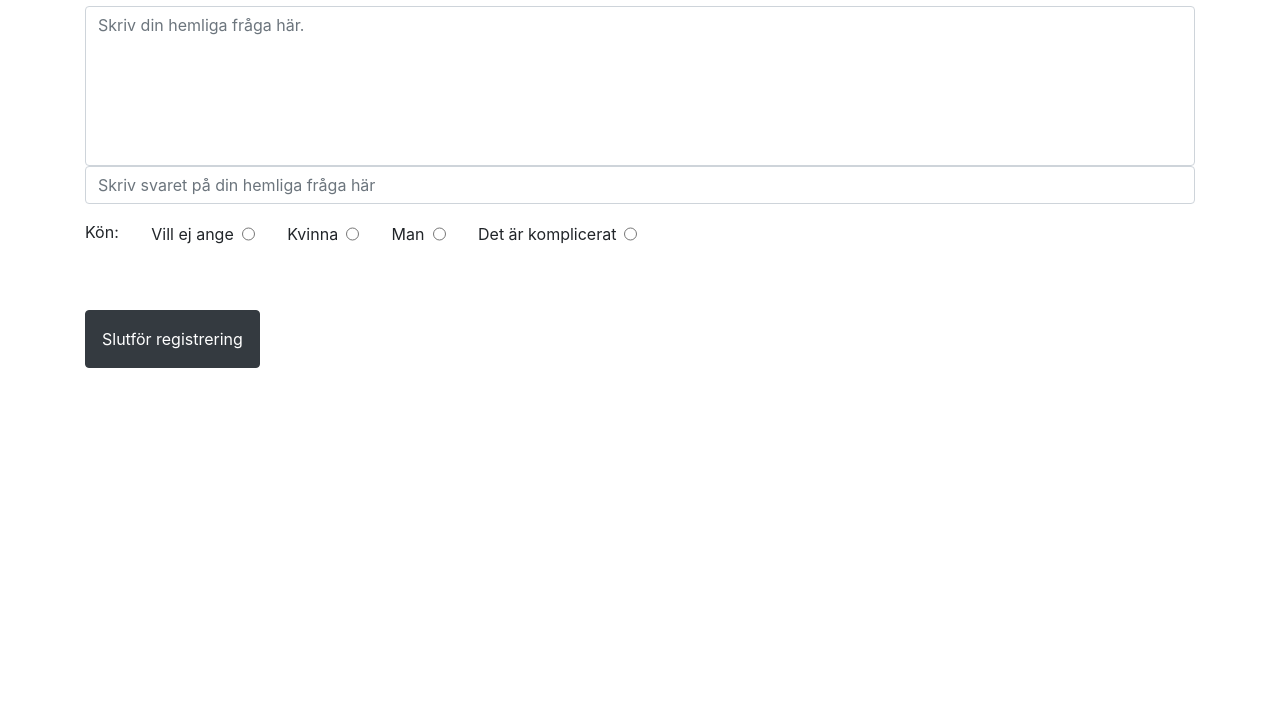
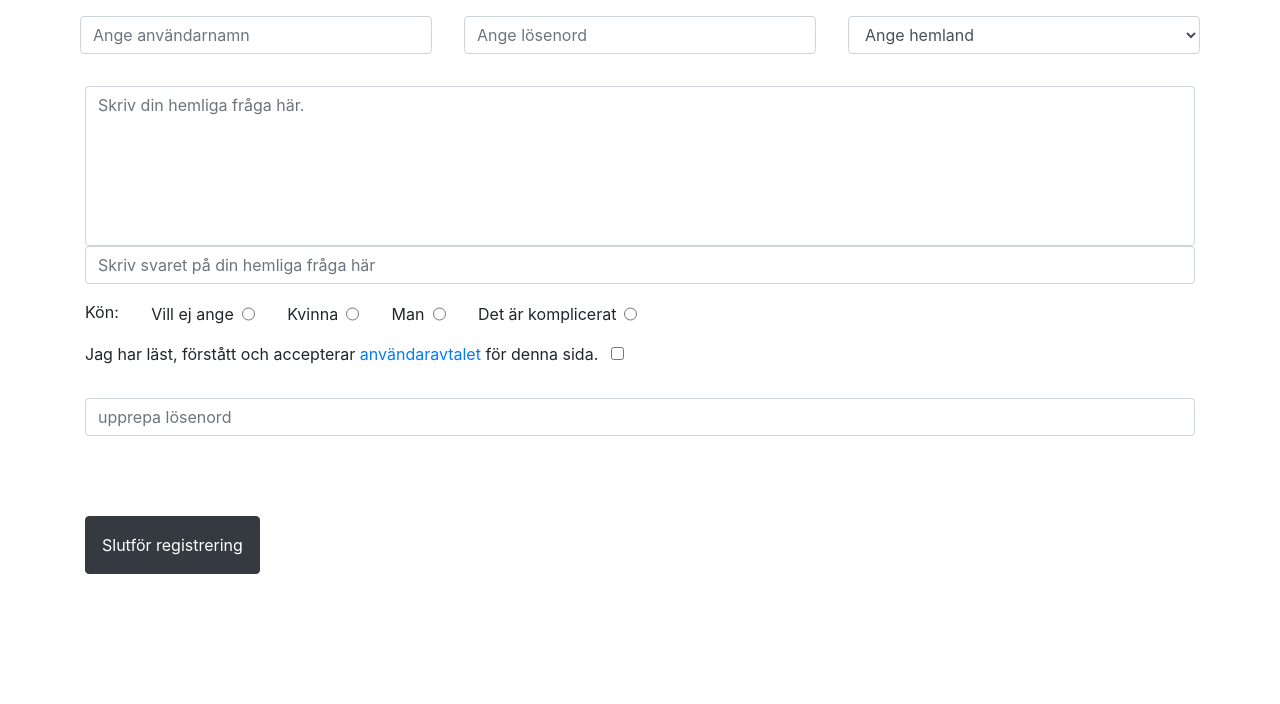
Before and after one commit to AlronTd/JS-med-JQ, a plain HTML site: page uppgift 1/index.html in a window 1280 px wide. Shown: the part 96-800 px from the top of the page. Drawn offline with nearby package versions, Linux system fonts and the light colour scheme; files whose address does not match are found by name.

Commit message:
finished register form for assignment 1

```diff
--- a/uppgift 1/CSS/custom.css
+++ b/uppgift 1/CSS/custom.css
@@ -1,3 +1,4 @@
+/* presets since last script (?) */
 .container{
     padding-top: 2rem;
 }
@@ -20,6 +21,7 @@
     height: 10em;
 }
 
+/* new stuff (!) */
 #reg-sex{
     margin-top: 1em;
 }
@@ -30,6 +32,22 @@
 
 .btn-group, label{
     padding-right: 0.5em;
+}
+
+#reg-eula-label, #reg-eula{
+    display: inline;
+}
+
+#reg-password2{
+    margin: 2em auto;
+}
+
+#pp6-form{
+    margin-top: 2em;
+}
+
+#pp6-form-button{
+
 }
 
 @media(min-width: 576px){
--- a/uppgift 1/index.html
+++ b/uppgift 1/index.html
@@ -5,7 +5,7 @@
     <meta charset="utf-8">
     <meta name="viewport" content="width=device-width,initial-scale=1, shrink-to-fit=no">
     <meta http-equiv="X-UA-Compatible" content="ie=edge">
-    <title>Register/Login</title>
+    <title>Register</title>
 
     <link rel="stylesheet" href="https://stackpath.bootstrapcdn.com/bootstrap/4.3.1/css/bootstrap.min.css">
     <script src="https://kit.fontawesome.com/f545439853.js" crossorigin="anonymous"></script>
@@ -14,13 +14,15 @@
 
 <body>
     <div class="container">
+        <h1>ge oss alla dina hemligheter!</h1>
         <!-- start: form -->
         <form method="POST" id="pp6-form">
+            <!-- start: row 1 -->
             <div class="form-row">
-                <input id="name-query" type="text" placeholder="Ange Ditt Namn" class="form-control">
-                <input id="email-query" type="email" placeholder="Ange Epostadress" class="form-control">
+                <input id="name-query" type="text" placeholder="Ange användarnamn" class="form-control">
+                <input id="email-query" type="password" placeholder="Ange lösenord" class="form-control">
                 <select id="reg-select-country" class="form-control">
-                    <option id="country-none" value="" selected="selected" disabled>Ange ditt land</option>
+                    <option id="country-none" value="" selected="selected" disabled>Ange hemland</option>
                     <option value="se">Sverige</option>
                     <option value="no">Norge</option>
                     <option value="uk">Storbrittannien</option>
@@ -32,12 +34,18 @@
                     <option value="us">USA</option>
                 </select>
             </div>
+            <!-- end: row 1 -->
 
+            <!-- start: row 2 -->
             <textarea name="message-query" id="message-query" placeholder="Skriv din hemliga fråga här."
                 class="form-control"></textarea>
+            <!-- end: row 2 -->
+            <!-- start: row 3 -->
             <input type="password" id="reg-secret-answer" placeholder="Skriv svaret på din hemliga fråga här"
                 class="form-control">
+            <!-- end: row 3 -->
 
+            <!-- start: row 4 -->
             <div class="form-group" id="reg-sex">
 
                 <label for="reg-sex">Kön:</label>
@@ -58,6 +66,17 @@
                     <input type="radio" name="sex" id="reg-sex-c" value="c">
                 </div>
             </div>
+            <!-- end: row 4 -->
+
+            <!-- start: row 5 -->
+            <div>
+                <label for="reg-eula" id="reg-eula-label">Jag har läst, förstått och accepterar <a href="eula.html">användaravtalet</a> för denna sida.</label>
+                <input type="checkbox" name="reg-eula" id="reg-eula">
+            </div>
+            <!-- end: row 5 -->
+
+            <!-- start: row n-1 -->
+            <input id="reg-password2" type="password" placeholder="upprepa lösenord" class="form-control d-block">
 
             <button id="pp6-form-button" type="submit" class="btn btn-dark">Slutför registrering</button>
         </form>
```
Also changed, not shown: uppgift 1/eula.html (added, +23 -0 lines).
